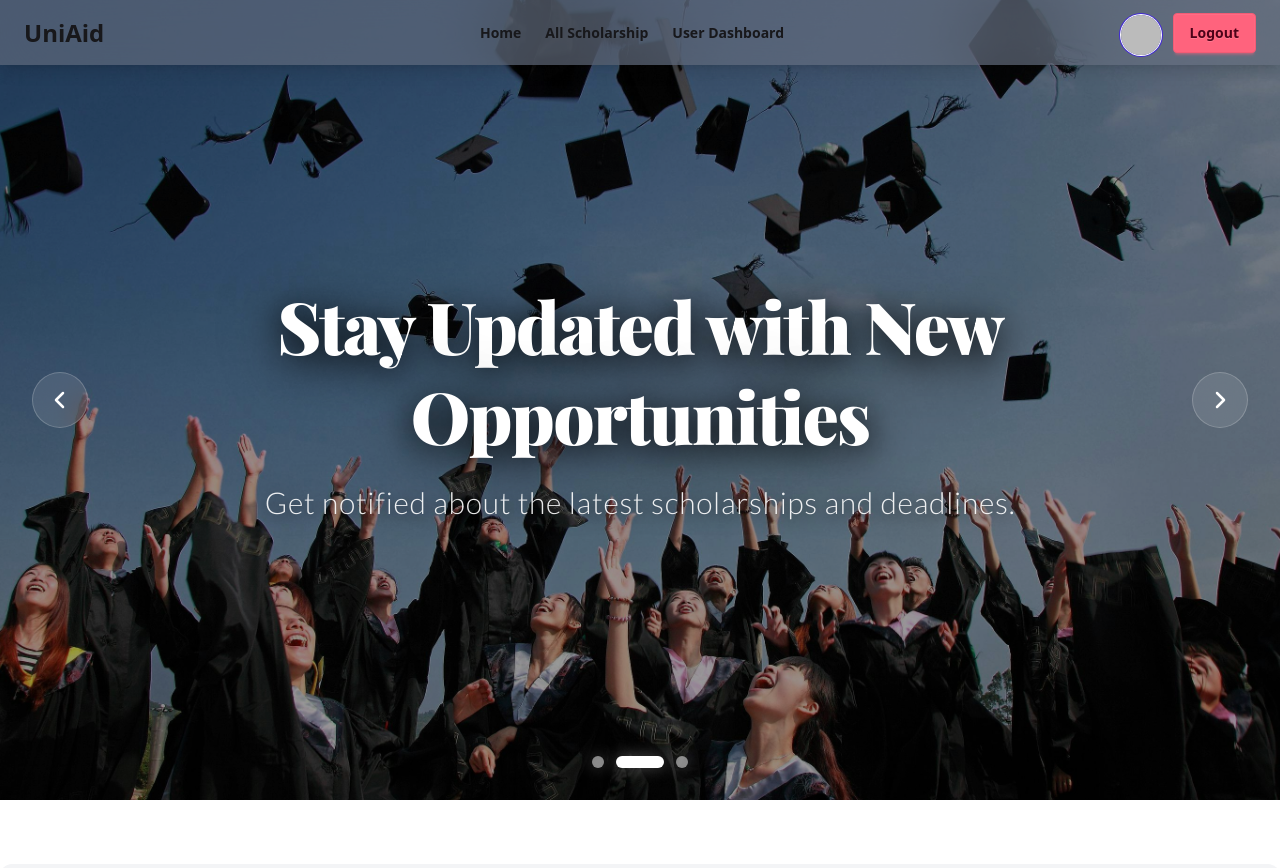
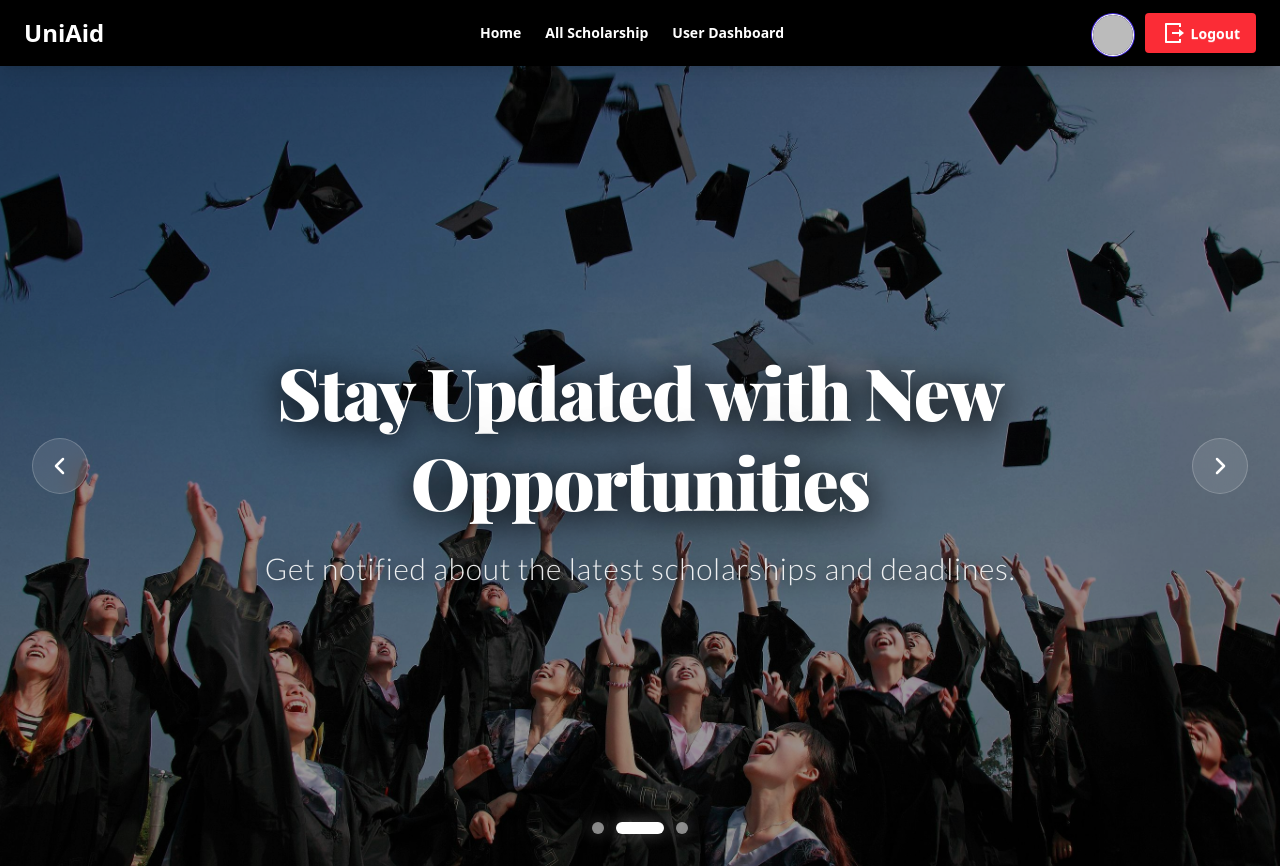
Before and after one commit to yeasinrahman26/UniAid-Client-, a React (Vite) app: page / in a window 1280 px wide. Shown: the top 868 px of the page. Built offline with nearby package versions, Linux system fonts and the light colour scheme; no server answers; sample sign-in values are in the browser's storage.

Commit message:
Enhance UI of MainLayout, Footer, NavBar, and Home components; improve styling and layout

```diff
--- a/src/Layout/MainLayout.jsx
+++ b/src/Layout/MainLayout.jsx
@@ -12,13 +12,13 @@ const MainLayout = () => {
   return (
     <div>
       {!hideLayout && (
-        <div className="fixed shadow-lg top-0 left-0 right-0  z-10 bg-gray-500/60 backdrop-blur-2xl">
+        <div className="sticky shadow-lg top-0 left-0 right-0  z-10 bg-black backdrop-blur-2xl">
           <NavBar />
         </div>
       )}
 
       <Outlet />
-      <div className="max-w-screen-xl mx-auto"></div>
+
 
       {!hideLayout && <Footer />}
     </div>
--- a/src/Pages/Footer/Footer.jsx
+++ b/src/Pages/Footer/Footer.jsx
@@ -1,23 +1,32 @@
 import { Link } from "react-router-dom";
 
-
 const Footer = () => {
-    return (
-      <footer className="flex justify-around items-center sm:footer-horizontal bg-base-300  text-neutral-content p-10">
-        <div className="text-black">
-          <Link to={"/"} className=" font-bold text-black text-2xl">
+  return (
+    <footer className="bg-black text-white">
+      <div className="max-w-screen-2xl mx-auto p-10 flex flex-col md:flex-row justify-between gap-10  ">
+        {/* Brand Section */}
+        <div>
+          <Link
+            to={"/"}
+            className="text-white hover:drop-shadow-[0_0_10px_rgba(255,255,255,0.8)] transition duration-300 font-bold text-2xl"
+          >
             UniAid
           </Link>
-          <p>
+          <p className="mt-3 text-gray-300">
             UniAid Ltd.
             <br />
             Providing reliable Scholarship since 1992
           </p>
         </div>
-        <div className="text-black">
-          <h6 className="footer-title">Social</h6>
-          <div className="grid grid-flow-col gap-4">
-            <a>
+
+
+
+        {/* Social Section */}
+        <div>
+          <h6 className="font-semibold text-lg mb-3">Social</h6>
+
+          <div className="flex gap-4">
+            <a className="hover:text-gray-400 transition cursor-pointer">
               <svg
                 xmlns="http://www.w3.org/2000/svg"
                 width="24"
@@ -28,7 +37,8 @@ const Footer = () => {
                 <path d="M24 4.557c-.883.392-1.832.656-2.828.775 1.017-.609 1.798-1.574 2.165-2.724-.951.564-2.005.974-3.127 1.195-.897-.957-2.178-1.555-3.594-1.555-3.179 0-5.515 2.966-4.797 6.045-4.091-.205-7.719-2.165-10.148-5.144-1.29 2.213-.669 5.108 1.523 6.574-.806-.026-1.566-.247-2.229-.616-.054 2.281 1.581 4.415 3.949 4.89-.693.188-1.452.232-2.224.084.626 1.956 2.444 3.379 4.6 3.419-2.07 1.623-4.678 2.348-7.29 2.04 2.179 1.397 4.768 2.212 7.548 2.212 9.142 0 14.307-7.721 13.995-14.646.962-.695 1.797-1.562 2.457-2.549z"></path>
               </svg>
             </a>
-            <a>
+
+            <a className="hover:text-gray-400 transition cursor-pointer">
               <svg
                 xmlns="http://www.w3.org/2000/svg"
                 width="24"
@@ -39,7 +49,8 @@ const Footer = () => {
                 <path d="M19.615 3.184c-3.604-.246-11.631-.245-15.23 0-3.897.266-4.356 2.62-4.385 8.816.029 6.185.484 8.549 4.385 8.816 3.6.245 11.626.246 15.23 0 3.897-.266 4.356-2.62 4.385-8.816-.029-6.185-.484-8.549-4.385-8.816zm-10.615 12.816v-8l8 3.993-8 4.007z"></path>
               </svg>
             </a>
-            <a>
+
+            <a className="hover:text-gray-400 transition cursor-pointer">
               <svg
                 xmlns="http://www.w3.org/2000/svg"
                 width="24"
@@ -52,8 +63,14 @@ const Footer = () => {
             </a>
           </div>
         </div>
-      </footer>
-    );
+      </div>
+
+      {/* Bottom copyright */}
+      <div className="text-center text-gray-400 pb-6">
+        © {new Date().getFullYear()} UniAid. All rights reserved.
+      </div>
+    </footer>
+  );
 };
 
 export default Footer;
--- a/src/Pages/Home/Home.jsx
+++ b/src/Pages/Home/Home.jsx
@@ -10,9 +10,8 @@ import BlogSection from "./Blogs/BlogSection";
 import SuccessStories from "./SuccessStories/SuccessStories";
 import StudentResources from "./StudentResources/StudentResources";
 
-
 const Home = () => {
-  const {loading}=useContext(AuthContext)
+  const { loading } = useContext(AuthContext);
   return (
     <div className="min-h-screen  space-y-16">
       <Helmet>
@@ -25,6 +24,7 @@ const Home = () => {
       ) : (
         <>
           <Banner></Banner>
+          <div className="max-w-screen-2xl mx-auto lg:px-6 ">
             <TopScholarship></TopScholarship>
             <AboutSection></AboutSection>
             <BlogSection></BlogSection>
@@ -32,6 +32,7 @@ const Home = () => {
             <StudentResources></StudentResources>
             <FAQ></FAQ>
             <SuccessStories></SuccessStories>
+          </div>
         </>
       )}
     </div>
--- a/src/Pages/NavBar/NavBar.jsx
+++ b/src/Pages/NavBar/NavBar.jsx
@@ -1,6 +1,7 @@
 import { useContext } from "react";
 import { Link, NavLink } from "react-router-dom";
 import AuthContext from "../../Auth/AuthContext";
+import { RiLogoutBoxRLine } from "react-icons/ri";
 
 
 const NavBar = () => {
@@ -8,16 +9,25 @@ const NavBar = () => {
 
   const links = (
     <>
-      <li className="font-semibold">
+      <li
+        className="font-semibold
+       hover:bg-gray-100 hover:text-black rounded-lg lg:hover:bg-transparent  lg:hover:border-white lg:border-b border-black lg:rounded-none lg:hover:text-white "
+      >
         <NavLink to={"/"}>Home</NavLink>
       </li>
 
-      <li>
+      <li
+        className="font-semibold
+       hover:bg-gray-100 hover:text-black rounded-lg lg:hover:bg-transparent lg:hover:border-b lg:rounded-none lg:hover:text-white "
+      >
         <NavLink className="font-semibold" to={"/allScholarship"}>
           All Scholarship
         </NavLink>
       </li>
-      <li>
+      <li
+        className="font-semibold
+       hover:bg-gray-100 hover:text-black rounded-lg lg:hover:bg-transparent lg:hover:border-b lg:rounded-none lg:hover:text-white "
+      >
         <Link className="font-semibold" to={"/dashBoard"}>
           User Dashboard
         </Link>
@@ -26,7 +36,7 @@ const NavBar = () => {
   );
 
   return (
-    <div className="navbar   max-w-screen-xl mx-auto  ">
+    <div className="navbar text-white  max-w-screen-2xl mx-auto  ">
       <div className="navbar-start ">
         <div className="dropdown">
           <div tabIndex={0} role="button" className="btn btn-ghost lg:hidden">
@@ -47,14 +57,14 @@ const NavBar = () => {
           </div>
           <ul
             tabIndex={0}
-            className="menu menu-sm bg-gray-300 dropdown-content  rounded-box z-1 mt-5 w-52 p-2 shadow"
+            className="menu menu-sm bg-black dropdown-content   rounded-box z-1 mt-5 w-52 p-2 shadow"
           >
             {links}
           </ul>
         </div>
         <Link
-          to={"/"}
-          className="ml-4 hover:bg-blue-600 hover:p-1 hover:rounded-xl hover:text-white font-bold text-2xl"
+          to="/"
+          className="ml-4 text-white hover:text-white hover:drop-shadow-[0_0_10px_rgba(255,255,255,0.8)] transition duration-300 font-bold text-2xl"
         >
           UniAid
         </Link>
@@ -69,21 +79,27 @@ const NavBar = () => {
             <div className="relative group">
               <div className="avatar ">
                 <div className="ring-primary ring-offset-base-100 w-10 mt-1 mx-3 rounded-full ring ring-offset-1">
-                  <img src={user.photoURL}></img>
+                  <Link to={"/dashBoard"}>
+                    <img src={user.photoURL}></img>
+                  </Link>
                 </div>
               </div>
-              <div className="absolute -bottom-12 md:-bottom-1 w-40 -left-12 md:-left-40 right-0 px-0 pb-3  text-black font-bold  opacity-0 group-hover:opacity-100 transition-opacity">
+              {/* <div className="absolute -bottom-12 md:-bottom-1 w-40 -left-12 md:-left-40 right-0 px-0 pb-3  text-black font-bold  opacity-0 group-hover:opacity-100 transition-opacity">
                 {user.displayName}
-              </div>
+              </div> */}
             </div>
-            <button onClick={logout} className="btn btn-error">
+            <button
+              onClick={logout}
+              className="btn shadow-none border-none bg-red-500 hover:bg-red-600 text-white"
+            >
+              <RiLogoutBoxRLine className="text-2xl " />
               Logout
             </button>
           </>
         ) : (
           <div className="space-x-1">
             <Link to={"register"}>
-              <button className="btn text-lg hover:text-blue-700 font-normal text-black btn-link">
+              <button className="btn text-lg hover:text-gray-300 font-normal text-white btn-link">
                 Register
               </button>
             </Link>
```
Lines whose indentation alone changed are shown as unchanged.
